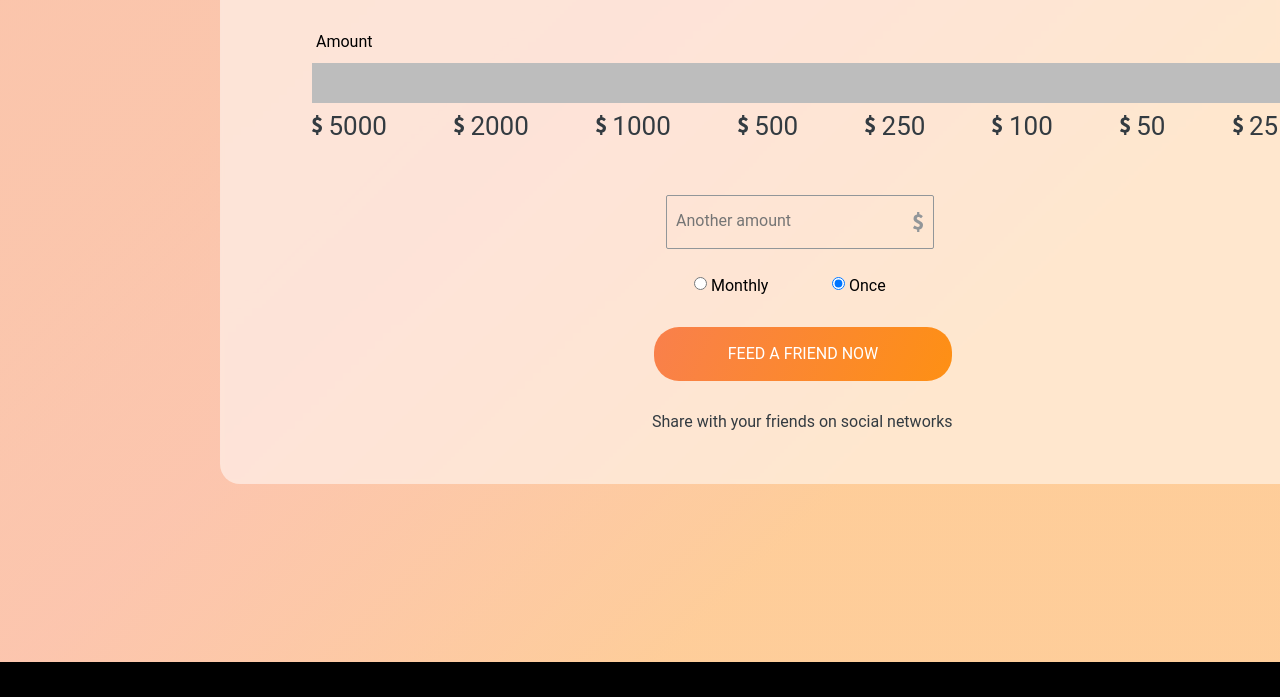
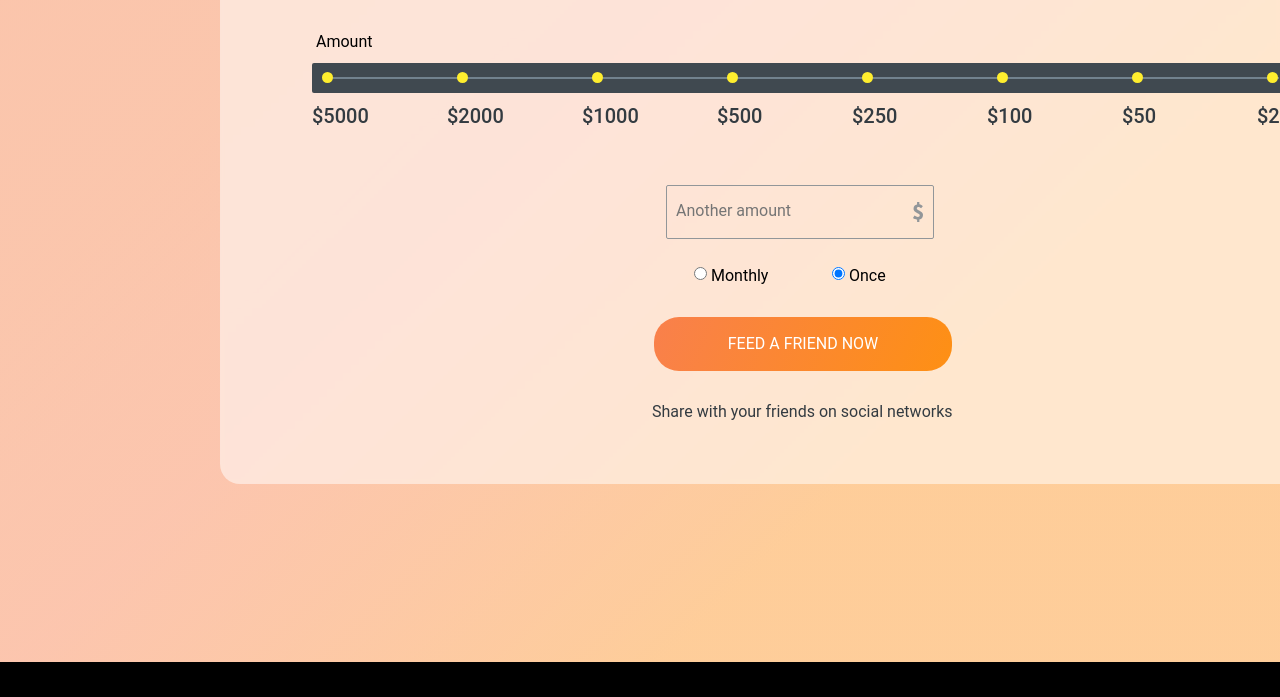
Before and after one commit to Githubtgawlik/Online-zoo, a plain HTML site: page pages/donate/index.html in a window 1280 px wide. Shown: the part 1290-1987 px from the top of the page. Drawn offline with Linux system fonts and the light colour scheme.

Commit message:
feat: update files

```diff
--- a/pages/donate/index.html
+++ b/pages/donate/index.html
@@ -89,42 +89,32 @@
             </div>
           </div>
           <p class="section_donate_feed_t4">Amount</p>
-          <div class="progress_bar"></div>
-          <div class="progress_bar_price">
-            <ul class="feed-range-values">
-              <li class="range-value">
-                <img src="../../assets/icons/dollar_black.svg" alt="dollar" />
-                <span class="5000">5000</span>
-              </li>
-              <li class="range-value">
-                <img src="../../assets/icons/dollar_black.svg" alt="dollar" />
-                <span class="2000">2000</span>
-              </li>
-              <li class="range-value">
-                <img src="../../assets/icons/dollar_black.svg" alt="dollar" />
-                <span class="hudreed">1000</span>
-              </li>
-              <li class="range-value">
-                <img src="../../assets/icons/dollar_black.svg" alt="dollar" />
-                <span class="500">500</span>
-              </li>
-              <li class="range-value">
-                <img src="../../assets/icons/dollar_black.svg" alt="dollar" />
-                <span class="250">250</span>
-              </li>
-              <li class="range-value">
-                <img src="../../assets/icons/dollar_black.svg" alt="dollar" />
-                <span class="100">100</span>
-              </li>
-              <li class="range-value">
-                <img src="../../assets/icons/dollar_black.svg" alt="dollar" />
-                <span class="50">50</span>
-              </li>
-              <li class="range-value">
-                <img src="../../assets/icons/dollar_black.svg" alt="dollar" />
-                <span class="25">25</span>
-              </li>
-            </ul>
+          <div class="progress_bar_container">
+            <div class="progress_bar_line"></div>
+            <div class="progress_bar_dot">
+              <span class="progress_bar_price">$5000</span>
+            </div>
+            <div class="progress_bar_dot">
+              <span class="progress_bar_price">$2000</span>
+            </div>
+            <div class="progress_bar_dot">
+              <span class="progress_bar_price">$1000</span>
+            </div>
+            <div class="progress_bar_dot">
+              <span class="progress_bar_price">$500</span>
+            </div>
+            <div class="progress_bar_dot">
+              <span class="progress_bar_price">$250</span>
+            </div>
+            <div class="progress_bar_dot">
+              <span class="progress_bar_price">$100</span>
+            </div>
+            <div class="progress_bar_dot">
+              <span class="progress_bar_price">$50</span>
+            </div>
+            <div class="progress_bar_dot">
+              <span class="progress_bar_price">$25</span>
+            </div>
           </div>
           <div class="feed_amount">
             <form>
--- a/pages/donate/style.css
+++ b/pages/donate/style.css
@@ -38,14 +38,6 @@ header {
 nav {
   width: 900px;
 }
-
-/* .inside_header {
-  width: 1600px;
-  left: auto;
-  right: auto;
-  display: block;
-  background: #f1f3f2;
-} */
 
 .highlight {
   color: #f9804b !important;
@@ -363,20 +355,83 @@ h2 {
   /* background-color: #bdbdbd; */
 }
 
-.progress_bar {
-  width: 976px;
+.progress_bar_container {
+  width: 100%;
+  height: 30px;
+  padding: 0px 10px;
+  background: #404950;
+  border-radius: 2px;
+  display: flex;
+  align-items: center;
+  justify-content: space-between;
+  margin-top: 10px;
+  position: relative;
+}
+
+.progress_bar_line {
+  position: absolute;
+  /* width: 915px; */
+  left: 16px;
+  right: 9px;
+  height: 2px;
+  background: #72828e;
+}
+
+.progress_bar_dot {
+  background: #ffee2e;
+  width: 11px;
+  height: 11px;
+  border-radius: 50%;
+  position: relative;
+}
+
+.progress_bar_dot:hover:before {
+  position: absolute;
+  content: "";
+  width: 40px;
   height: 40px;
-  left: 0px;
-  margin-top: 10px;
-  background-color: #bdbdbd;
+  top: -16px;
+  left: -16px;
+  border-radius: 50%;
+  background: none;
+  border: 2px solid #fe9013;
+}
+
+.progress_bar_dot:hover::after {
+  position: absolute;
+  content: "";
+  width: 22px;
+  height: 22px;
+  top: -8px;
+  left: -8px;
+  border-radius: 50%;
+  background: none;
+  border: 2px solid #fe9013;
 }
 
 .progress_bar_price {
+  font-weight: 500;
+  font-size: 20px;
+  line-height: 140%;
+  color: #333b41;
+  position: absolute;
+  top: 30px;
+  left: -10px;
+}
+
+.progress_bar_dot_cointainer {
+  width: 950px;
+  height: 20px;
+  list-style: none;
+  position: absolute;
   display: flex;
-  width: 991px;
-  height: 36px;
-  margin-top: 6px;
-  /* background-color: #bdbdbd; */
+  justify-content: space-between;
+  align-items: flex-start;
+}
+
+.label-range {
+  font-weight: 500;
+  font-size: 26px;
 }
 
 ul {
@@ -412,7 +467,7 @@ ul {
   width: 268px;
   height: 54px;
   margin-left: 354px;
-  margin-top: 50px;
+  margin-top: 92px;
   border: 1px solid #929699;
   border-radius: 2px;
 }
@@ -428,7 +483,20 @@ ul {
   line-height: 140%;
   color: #929699;
   background-color: unset;
+  border: none;
+}
+
+input::-webkit-outer-spin-button,
+input::-webkit-inner-spin-button {
+  -webkit-appearance: none;
+  margin: 0;
+  border: 0px;
+  border-top-style: hidden;
+}
+
+input {
   border: 0;
+  outline: 0;
 }
 
 .feed_amount .dollar {
@@ -801,6 +869,7 @@ label {
   height: 42px;
   right: 220px;
   top: 83px;
+  border-radius: 5px;
 }
 
 .submit_field {
@@ -811,7 +880,7 @@ label {
   top: 0%;
   bottom: 0%;
   background: #f1f3f2;
-  border: 1px solid #4b9200;
+  /* border: 1px solid #000000; */
   border-radius: 5px;
 }
 
@@ -828,6 +897,13 @@ label {
   color: #000000;
 }
 
+.submit_button:hover,
+.submit_field:hover {
+  color: #4b9200;
+  border: 1px solid #4b9200;
+  /* border-radius: 5px; */
+}
+
 .submit_text:hover {
   color: #4b9200;
 }
```
